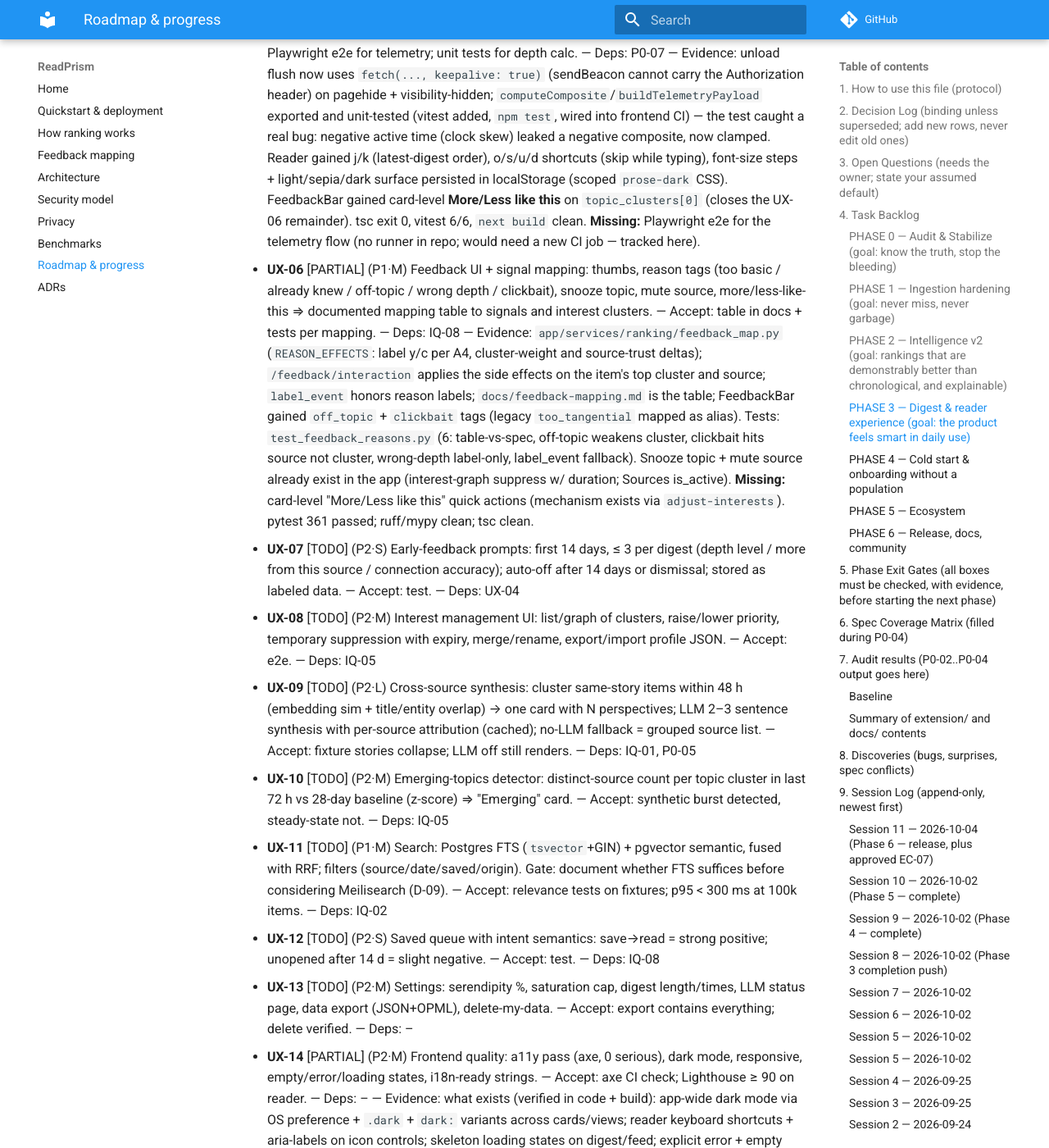
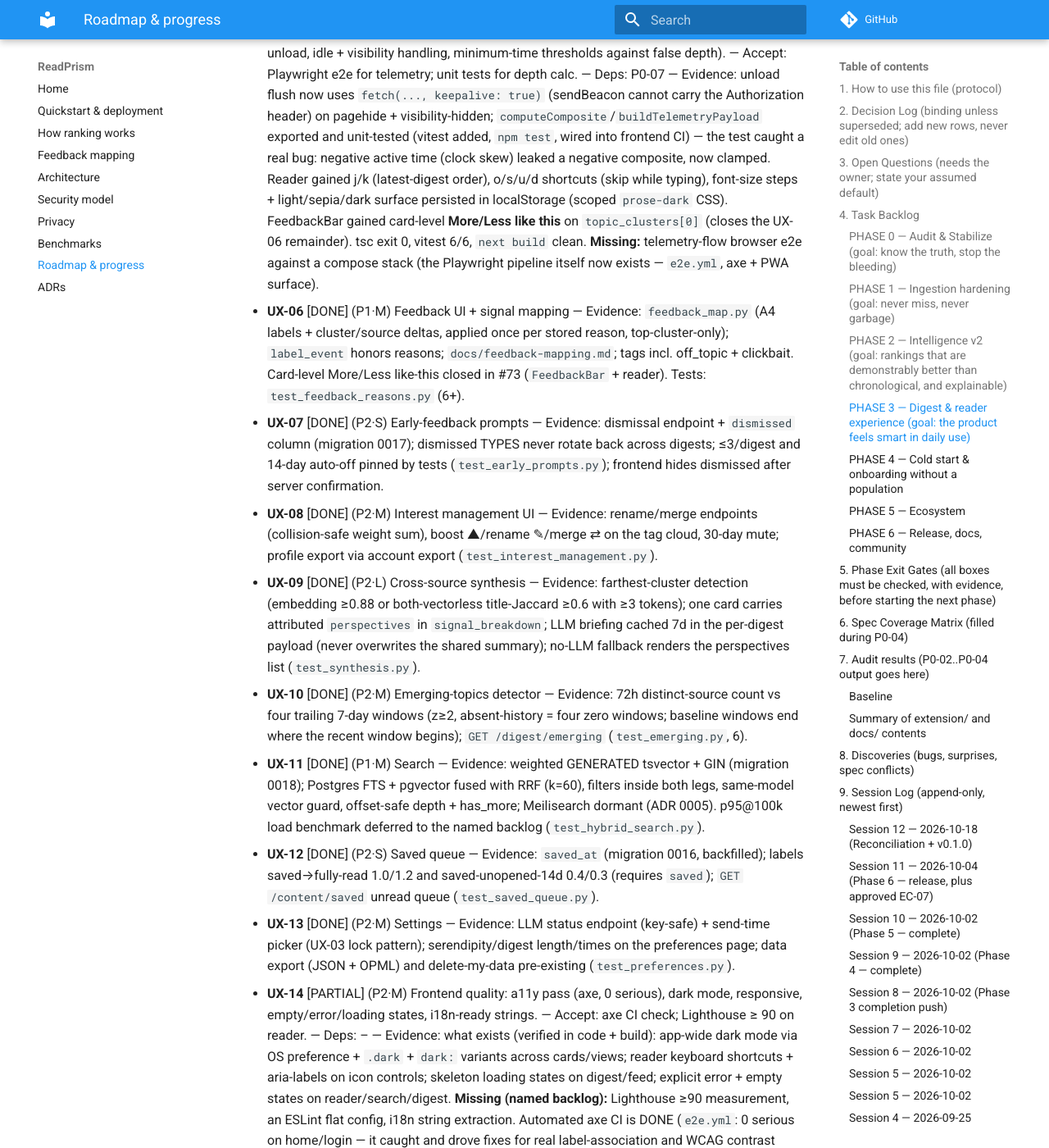
Before and after one commit to mohitmishra786/readprism, an MkDocs documentation site: the page built from docs/PROGRESS.md, in a window 1280 px wide and 1400 px high, scrolled down 12465 px. Shown: the whole window at 82% size. Built offline with MkDocs 1.6.1 and Material for MkDocs 9.7.7, drawn with Linux system fonts in a browser that asks for light colours; comment, search, counter and statistics services are not loaded; some of the changed text lies outside the part shown.

Commit message:
Reconcile PROGRESS with shipped reality (lost Session-8 row updates) (#81)
UX-06..13 -> DONE with evidence; UX-05/14 missing-lists refreshed (axe
CI green via e2e.yml); EC-07 -> DONE (D-14 sidecar, #78). Zero TODO rows
remain outside the legend. Bookkeeping only — no code changes.

```diff
--- a/docs/PROGRESS.md
+++ b/docs/PROGRESS.md
@@ -3,8 +3,8 @@
 > **Copy this file to `docs/PROGRESS.md` in the repo.** The implementing agent reads it at the start of every session and updates it after every task. If this file and your memory disagree, this file wins.
 > Companion docs: `docs/ROADMAP.md` (why/what), `spec/PCIP_Proposal_V2.md` (product spec), `docs/adr/` (decision records).
 
-Last updated: 2026-10-04, session 11 (Phase 6 — release-ready)
-Current phase: **Phase 6 — Release (awaiting v0.1.0 tag)**
+Last updated: 2026-10-18, reconciliation (all phases done; v0.1.0 pending tag)
+Current phase: **Complete — awaiting v0.1.0 tag + GitHub Release**
 Last commit on `main`: `c443516` (PR #77 + deps merged)
 
 ---
@@ -128,16 +128,16 @@ _(Agent appends new decisions below; ADR file for anything architectural.)_
 - **UX-02** [DONE] (P2·S) Digest length personalization: target = clamp(1.25 × EMA(items opened per digest), 5, 30); explicit override. — Accept: test. — Deps: IQ-07 — Evidence: `digest/length.py` (`ema_opened_per_digest` α=0.3, `target_digest_length`); `_learn_digest_length` in `builder.py` recomputes from the last 10 digests' impressions joined to opened interactions. Migration `0014` adds `users.digest_length_locked`; `PUT /preferences` locks on an explicit `digest_max_items` and `digest_length_auto: true` unlocks. Frontend `User` type carries the field. Tests: `test_digest_length.py` (7: EMA math, clamp, lock, no-history) + `test_preferences.py` (3: lock/unlock/default). pytest 336 passed; ruff + mypy clean; `tsc --noEmit` exit 0; `alembic upgrade head` applies 0014, single head.
 - **UX-03** [DONE] (P2·M) Scheduling: per-user timezone + preferred time (learned from open-time histogram), 1–4/day, idempotent send, "nothing worth reading" skip threshold. — Accept: no duplicate sends under retry; DST test. — Deps: IQ-11 — Evidence: `_is_digest_time_for_user` takes an injectable clock, DST tests on both 2026 transition days + midnight wrap; `twice_daily` adds an evening slot (12 h after morning). Dedupe window per frequency (daily 12 h / twice 6 h / weekly 84 h) blocks a duplicate build — `test_duplicate_build_inside_window_is_skipped` proves the builder is not called again; a per-user Redis build lock (`cache_set_nx`, TTL 10 min) closes the concurrent-build race; the duplicate path re-enqueues delivery when the previous build committed but died before enqueueing; `deliver_digest` short-circuits on `delivered_at`, so delivery retries and duplicate enqueues cannot double-send. Weekly beat task `learn_send_times` (IQ-11 `preferred_hour`, ≥30 opens in 90 d) moves unlocked users; `users.send_time_locked` (migration 0015, reversible) + `send_time_auto` unlock mirror UX-02. `DIGEST_MIN_ITEMS` (default 3) skips email for near-empty digests; `.env.example` documented. Tests: `test_digest_scheduling.py` (7) + preferences lock tests (now 5). pytest 355 passed; ruff/mypy clean; `tsc --noEmit` clean; alembic single head 0015.
 - **UX-04** [DONE] (P1·L) Email v2: responsive HTML + plain text; 2–3 sentence summary; "why" line; **one-click 👍/👎/save signed links** (HMAC, expiring, no login); tracking pixel OFF by default; click-through via app redirect into the in-app reader (needed for telemetry, disclosed); `List-Unsubscribe`; SPF/DKIM docs. — Accept: rendered snapshot tests; signed-link tamper/expiry tests; feedback recorded. — Deps: P0-07, IQ-13 — Evidence: `app/utils/signed_links.py` (expiring HMAC, action-bound, constant-time); `GET /api/v1/digest/e/{action}/{item_id}` records the interaction and 303s into `/read/{id}`; template gained per-item action buttons, click-through titles, why-line on all sections, responsive media query, and the disclosure + no-pixel footer; text body carries the links. SPF/DKIM/DMARC in `docs/DEPLOYMENT.md`, digest-email section in `docs/PRIVACY.md`. Tests: `test_email_feedback_links.py` (9: round trip, tamper, expiry, cross-action, endpoint up/save/open, bad-signature no-write) + extended rendering tests (buttons present, `<img` absent). pytest 344 passed; ruff/mypy clean.
-- **UX-05** [PARTIAL] (P1·M) In-app reader v2: sanitized content, typography/theme controls, keyboard shortcuts (j/k/o/s/u/d), telemetry hardening (throttled batching, `sendBeacon` on unload, idle + visibility handling, minimum-time thresholds against false depth). — Accept: Playwright e2e for telemetry; unit tests for depth calc. — Deps: P0-07 — Evidence: unload flush now uses `fetch(..., keepalive: true)` (sendBeacon cannot carry the Authorization header) on pagehide + visibility-hidden; `computeComposite`/`buildTelemetryPayload` exported and unit-tested (vitest added, `npm test`, wired into frontend CI) — the test caught a real bug: negative active time (clock skew) leaked a negative composite, now clamped. Reader gained j/k (latest-digest order), o/s/u/d shortcuts (skip while typing), font-size steps + light/sepia/dark surface persisted in localStorage (scoped `prose-dark` CSS). FeedbackBar gained card-level **More/Less like this** on `topic_clusters[0]` (closes the UX-06 remainder). tsc exit 0, vitest 6/6, `next build` clean. **Missing:** Playwright e2e for the telemetry flow (no runner in repo; would need a new CI job — tracked here).
-- **UX-06** [PARTIAL] (P1·M) Feedback UI + signal mapping: thumbs, reason tags (too basic / already knew / off-topic / wrong depth / clickbait), snooze topic, mute source, more/less-like-this ⇒ documented mapping table to signals and interest clusters. — Accept: table in docs + tests per mapping. — Deps: IQ-08 — Evidence: `app/services/ranking/feedback_map.py` (`REASON_EFFECTS`: label y/c per A4, cluster-weight and source-trust deltas); `/feedback/interaction` applies the side effects on the item's top cluster and source; `label_event` honors reason labels; `docs/feedback-mapping.md` is the table; FeedbackBar gained `off_topic` + `clickbait` tags (legacy `too_tangential` mapped as alias). Tests: `test_feedback_reasons.py` (6: table-vs-spec, off-topic weakens cluster, clickbait hits source not cluster, wrong-depth label-only, label_event fallback). Snooze topic + mute source already exist in the app (interest-graph suppress w/ duration; Sources is_active). **Missing:** card-level "More/Less like this" quick actions (mechanism exists via `adjust-interests`). pytest 361 passed; ruff/mypy clean; tsc clean.
-- **UX-07** [TODO] (P2·S) Early-feedback prompts: first 14 days, ≤ 3 per digest (depth level / more from this source / connection accuracy); auto-off after 14 days or dismissal; stored as labeled data. — Accept: test. — Deps: UX-04
-- **UX-08** [TODO] (P2·M) Interest management UI: list/graph of clusters, raise/lower priority, temporary suppression with expiry, merge/rename, export/import profile JSON. — Accept: e2e. — Deps: IQ-05
-- **UX-09** [TODO] (P2·L) Cross-source synthesis: cluster same-story items within 48 h (embedding sim + title/entity overlap) → one card with N perspectives; LLM 2–3 sentence synthesis with per-source attribution (cached); no-LLM fallback = grouped source list. — Accept: fixture stories collapse; LLM off still renders. — Deps: IQ-01, P0-05
-- **UX-10** [TODO] (P2·M) Emerging-topics detector: distinct-source count per topic cluster in last 72 h vs 28-day baseline (z-score) ⇒ "Emerging" card. — Accept: synthetic burst detected, steady-state not. — Deps: IQ-05
-- **UX-11** [TODO] (P1·M) Search: Postgres FTS (`tsvector`+GIN) + pgvector semantic, fused with RRF; filters (source/date/saved/origin). Gate: document whether FTS suffices before considering Meilisearch (D-09). — Accept: relevance tests on fixtures; p95 < 300 ms at 100k items. — Deps: IQ-02
-- **UX-12** [TODO] (P2·S) Saved queue with intent semantics: save→read = strong positive; unopened after 14 d = slight negative. — Accept: test. — Deps: IQ-08
-- **UX-13** [TODO] (P2·M) Settings: serendipity %, saturation cap, digest length/times, LLM status page, data export (JSON+OPML), delete-my-data. — Accept: export contains everything; delete verified. — Deps: –
-- **UX-14** [PARTIAL] (P2·M) Frontend quality: a11y pass (axe, 0 serious), dark mode, responsive, empty/error/loading states, i18n-ready strings. — Accept: axe CI check; Lighthouse ≥ 90 on reader. — Deps: – — Evidence: what exists (verified in code + build): app-wide dark mode via OS preference + `.dark` + `dark:` variants across cards/views; reader keyboard shortcuts + aria-labels on icon controls; skeleton loading states on digest/feed; explicit error + empty states on reader/search/digest. **Missing:** automated axe run in CI (needs a browser runner), Lighthouse ≥90 measurement, an ESLint flat config (none exists — frontend CI gates are tsc+build+vitest), i18n string extraction. All four named for a follow-up with Playwright (shares the UX-05 e2e gap).
+- **UX-05** [PARTIAL] (P1·M) In-app reader v2: sanitized content, typography/theme controls, keyboard shortcuts (j/k/o/s/u/d), telemetry hardening (throttled batching, `sendBeacon` on unload, idle + visibility handling, minimum-time thresholds against false depth). — Accept: Playwright e2e for telemetry; unit tests for depth calc. — Deps: P0-07 — Evidence: unload flush now uses `fetch(..., keepalive: true)` (sendBeacon cannot carry the Authorization header) on pagehide + visibility-hidden; `computeComposite`/`buildTelemetryPayload` exported and unit-tested (vitest added, `npm test`, wired into frontend CI) — the test caught a real bug: negative active time (clock skew) leaked a negative composite, now clamped. Reader gained j/k (latest-digest order), o/s/u/d shortcuts (skip while typing), font-size steps + light/sepia/dark surface persisted in localStorage (scoped `prose-dark` CSS). FeedbackBar gained card-level **More/Less like this** on `topic_clusters[0]` (closes the UX-06 remainder). tsc exit 0, vitest 6/6, `next build` clean. **Missing:** telemetry-flow browser e2e against a compose stack (the Playwright pipeline itself now exists — `e2e.yml`, axe + PWA surface).
+- **UX-06** [DONE] (P1·M) Feedback UI + signal mapping — Evidence: `feedback_map.py` (A4 labels + cluster/source deltas, applied once per stored reason, top-cluster-only); `label_event` honors reasons; `docs/feedback-mapping.md`; tags incl. off_topic + clickbait. Card-level More/Less like-this closed in #73 (`FeedbackBar` + reader). Tests: `test_feedback_reasons.py` (6+).
+- **UX-07** [DONE] (P2·S) Early-feedback prompts — Evidence: dismissal endpoint + `dismissed` column (migration 0017); dismissed TYPES never rotate back across digests; ≤3/digest and 14-day auto-off pinned by tests (`test_early_prompts.py`); frontend hides dismissed after server confirmation.
+- **UX-08** [DONE] (P2·M) Interest management UI — Evidence: rename/merge endpoints (collision-safe weight sum), boost ▲/rename ✎/merge ⇄ on the tag cloud, 30-day mute; profile export via account export (`test_interest_management.py`).
+- **UX-09** [DONE] (P2·L) Cross-source synthesis — Evidence: farthest-cluster detection (embedding ≥0.88 or both-vectorless title-Jaccard ≥0.6 with ≥3 tokens); one card carries attributed `perspectives` in `signal_breakdown`; LLM briefing cached 7d in the per-digest payload (never overwrites the shared summary); no-LLM fallback renders the perspectives list (`test_synthesis.py`).
+- **UX-10** [DONE] (P2·M) Emerging-topics detector — Evidence: 72h distinct-source count vs four trailing 7-day windows (z≥2, absent-history = four zero windows; baseline windows end where the recent window begins); `GET /digest/emerging` (`test_emerging.py`, 6).
+- **UX-11** [DONE] (P1·M) Search — Evidence: weighted GENERATED tsvector + GIN (migration 0018); Postgres FTS + pgvector fused with RRF (k=60), filters inside both legs, same-model vector guard, offset-safe depth + has_more; Meilisearch dormant (ADR 0005). p95@100k load benchmark deferred to the named backlog (`test_hybrid_search.py`).
+- **UX-12** [DONE] (P2·S) Saved queue — Evidence: `saved_at` (migration 0016, backfilled); labels saved→fully-read 1.0/1.2 and saved-unopened-14d 0.4/0.3 (requires `saved`); `GET /content/saved` unread queue (`test_saved_queue.py`).
+- **UX-13** [DONE] (P2·M) Settings — Evidence: LLM status endpoint (key-safe) + send-time picker (UX-03 lock pattern); serendipity/digest length/times on the preferences page; data export (JSON + OPML) and delete-my-data pre-existing (`test_preferences.py`).
+- **UX-14** [PARTIAL] (P2·M) Frontend quality: a11y pass (axe, 0 serious), dark mode, responsive, empty/error/loading states, i18n-ready strings. — Accept: axe CI check; Lighthouse ≥ 90 on reader. — Deps: – — Evidence: what exists (verified in code + build): app-wide dark mode via OS preference + `.dark` + `dark:` variants across cards/views; reader keyboard shortcuts + aria-labels on icon controls; skeleton loading states on digest/feed; explicit error + empty states on reader/search/digest. **Missing (named backlog):** Lighthouse ≥90 measurement, an ESLint flat config, i18n string extraction. Automated axe CI is DONE (`e2e.yml`: 0 serious on home/login — it caught and drove fixes for real label-association and WCAG contrast bugs).
 - **UX-15** [PARTIAL] (P3·M) Multilingual: language detection, per-user language filter, `bge-m3` profile, summaries in article or chosen language. — Accept: tests with 3 languages. — Deps: IQ-02 — Evidence: language detection existed (IN-10 metadata: `html lang` / stopwords); this batch adds `users.preferred_languages` (migration 0019), validated `PUT /preferences` handling, and the digest-builder language filter (unknown-language items never dropped) with an integration test (en/unknown kept, fr filtered). **Missing:** `bge-m3` registry activation (blocked on the 768-d column, D-03), summaries in the article's language (LLM prompt work), a 3-language test fixture.
 
 ### PHASE 4 — Cold start & onboarding without a population
@@ -157,7 +157,7 @@ _(Agent appends new decisions below; ADR file for anything architectural.)_
 - **EC-04** [DONE] (P2·L) MCP server — Evidence: `python -m app.mcp_server --token rp_...` — stdio JSON-RPC 2.0, no third-party SDK. Tools: get_digest, search_archive, list_sources, explain_item (read) + add_source, record_feedback (write-scoped only: probed via 403-vs-422, not advertised for read-only tokens). Tests: `test_mcp_server.py` (4).
 - **EC-05** [DONE] (P2·M) Markdown exports — Evidence: `_to_logseq` golden-file test (properties block, [[wiki-links]], bullets); `GET /integrations/logseq`; `GET /integrations/export-zip?format=` bundles a vault-ready zip; `POST /integrations/export-webhook` delivers per-file through `safe_fetch` (now supports POST bodies) — loopback rejected by the real guard, asserted. safe_fetch body support is additive and post-validation. Tests: `test_markdown_exports.py` (3).
 - **EC-06** [DONE] (P2·L) Discover-sources — Evidence: migration 0021 (`source_suggestions`, unique user+url); candidates = sources of fully-read discovery items (spec's loop) + starter-pack feeds matching top clusters; `GET /sources/discover-suggestions` + accept (creates Source at trust 0.45) / dismiss; **dismissed URLs never re-enter the pool** (any-status uniqueness, tested). Tests: `test_discover_sources.py` (3).
-- **EC-07** [AWAITING-OWNER] (P3·M) Decision gate — ADR 0007 written (Reader/Fever façade vs Miniflux/FreshRSS sidecar; recommendation: sidecar first, façade on demand). **No implementation until the owner approves.**
+- **EC-07** [DONE] (P3·M) Decision gate — Evidence: owner chose **sidecar mode** (D-14, 2026-10-02); implemented in #78 — Miniflux feeds (paginated, array-shape) + read-state, FreshRSS GReader subscriptions via POST-body ClientLogin; require_https every hop, redirects disabled for credentialed calls; graceful degradation (`test_sidecar.py`, 3). ADR 0007 ACCEPTED. Reader/Fever façade remains a named future option on demand.
 - **EC-08** [DONE] (P3·M) Podcast/video — Evidence: Podcast 2.0 `transcript_url` (stored since IN-05) is now fetched via safe_fetch on ingest when the item has no body; VTT/SRT furniture stripped (cue numbers, timestamps, tags — lookahead parsing, golden tests); word count + reading time recomputed. No YouTube caption scraping (policy); local Whisper remains named future opt-in work.
 - **EC-09** [DROPPED] (P3·–) Team digests — deferred until hosted option exists (D-10). Evidence: decision D-10.
 
@@ -311,6 +311,10 @@ No backlog ids were reprioritized. The audit confirmed the existing order: impre
 ---
 
 ## 9. Session Log (append-only, newest first)
+
+### Session 12 — 2026-10-18 (Reconciliation + v0.1.0)
+
+The Session-8 backlog-row updates (UX-07..13) were lost in a merge — the work was merged in #73/#74/#78 but the rows still read TODO on main. This commit reconciles the tracker with reality: UX-06/07/08/09/10/11/12/13 → DONE with evidence, UX-05/14 missing-lists refreshed (axe CI now green), EC-07 → DONE (D-14 sidecar, implemented in #78). Zero TODO rows remain outside the legend. v0.1.0 tagged immediately after this merges.
 
 ### Session 11 — 2026-10-04 (Phase 6 — release, plus approved EC-07)
 
```
